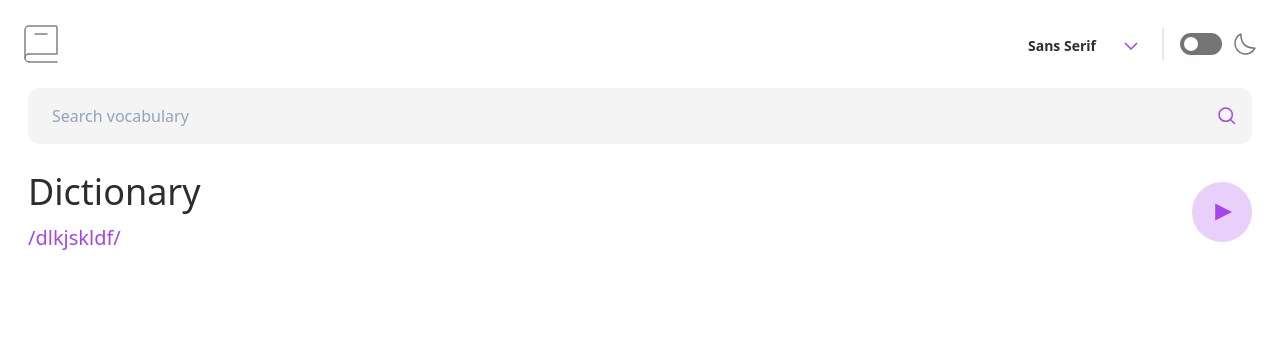
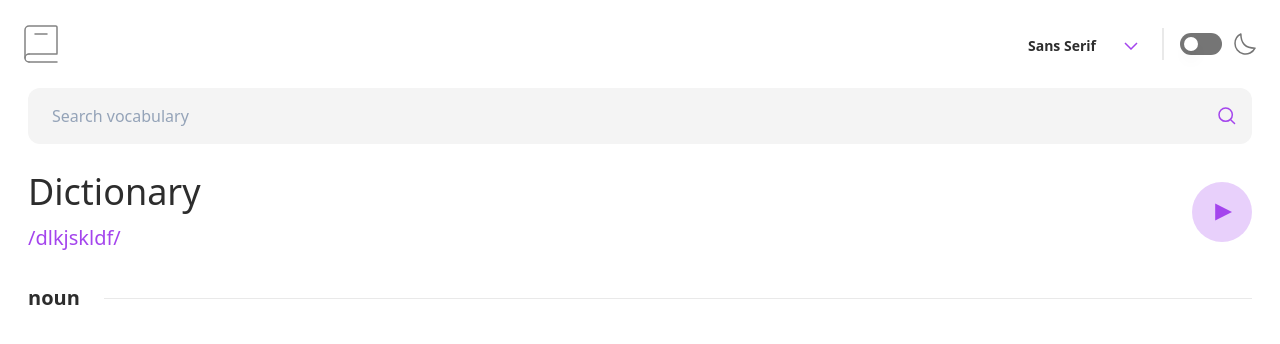
Before and after one commit to YoonJongok/dictionary-web, a React (Vite) app: page / in a window 1280 px wide. Shown: the top 344 px of the page. Built offline with nearby package versions, Linux system fonts and the light colour scheme.

Commit message:
section title done

```diff
--- a/src/components/FlexBoxRow/FlexBoxRow.tsx
+++ b/src/components/FlexBoxRow/FlexBoxRow.tsx
@@ -5,8 +5,12 @@ const flexBoxRow = cva(['flex', 'flex-row'], {
   variants: {
     intent: {
       flexCenterCenter: ['justify-center', 'items-center'],
+      flexStartCenter: ['justify-start', 'items-center'],
       flexBetweenCenter: ['justify-between', 'items-center'],
       flexAroundCenter: ['justify-around', 'items-center'],
+    },
+    fullWidth: {
+      true: ['w-full'],
     },
     modifier: {},
     defaultVariants: {},
@@ -23,11 +27,12 @@ export const FlexBoxRow: FC<FlexBoxRowProps> = ({
   className,
   intent,
   modifier,
+  fullWidth,
   children,
   ...props
 }) => {
   return (
-    <div {...props} className={flexBoxRow({ intent, className, modifier })}>
+    <div {...props} className={flexBoxRow({ intent, className, modifier, fullWidth })}>
       {children}
     </div>
   );
--- /dev/null
+++ b/src/components/SectionTitle/SectionTitle.tsx
@@ -0,0 +1,15 @@
+import React from 'react';
+import { FlexBoxRow } from '../FlexBoxRow/FlexBoxRow';
+
+interface SectionTitleProps {
+  title: string;
+}
+
+export const SectionTitle: React.FC<SectionTitleProps> = ({ title }) => {
+  return (
+    <FlexBoxRow intent={'flexStartCenter'} fullWidth className='gap-6 py-8'>
+      <p className='font-semibold text-xl'>{title}</p>
+      <div className='w-full h-[1px] bg-grey-200'></div>
+    </FlexBoxRow>
+  );
+};
--- a/src/pages/Dictionary/Dictionary.tsx
+++ b/src/pages/Dictionary/Dictionary.tsx
@@ -2,6 +2,8 @@ import React, { useState } from 'react';
 import { FlexBoxColumn } from '../../components/FlexBoxColumn/FlexBoxColumn';
 import WordHeader from './WordHeader';
 import Form from '../../components/Form';
+import { FlexBoxRow } from '../../components/FlexBoxRow/FlexBoxRow';
+import { SectionTitle } from '../../components/SectionTitle/SectionTitle';
 
 const people = [
   { id: 1, name: 'Wade Cooper' },
@@ -30,7 +32,7 @@ export const Dictionary: React.FC = () => {
     <FlexBoxColumn className='items-center text-lightmode-primary  px-7'>
       <Form />
       <WordHeader />
-      {/* TODO: Section title component with body */}
+      <SectionTitle title='noun' />
     </FlexBoxColumn>
   );
 };
--- a/src/pages/Dictionary/WordHeader/WordHeader.tsx
+++ b/src/pages/Dictionary/WordHeader/WordHeader.tsx
@@ -5,7 +5,7 @@ import { ReactComponent as PlayIcon } from '../../../assets/images/icon-play.svg
 
 export const WordHeader = () => {
   return (
-    <FlexBoxRow intent={'flexBetweenCenter'} className='w-full py-7'>
+    <FlexBoxRow intent={'flexBetweenCenter'} className='w-full pt-7'>
       <FlexBoxColumn className='gap-3'>
         <h1 className='text-4xl font-medium'>Dictionary</h1>
         <p className='text-xl font-normal text-accent'>/dlkjskldf/</p>
```
